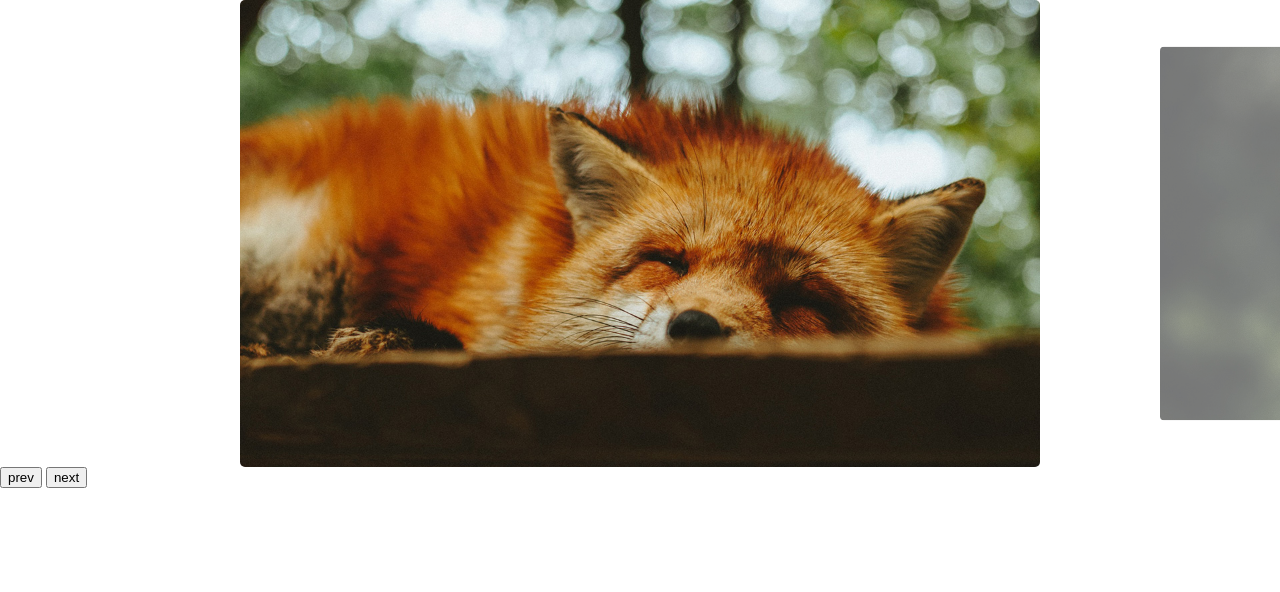
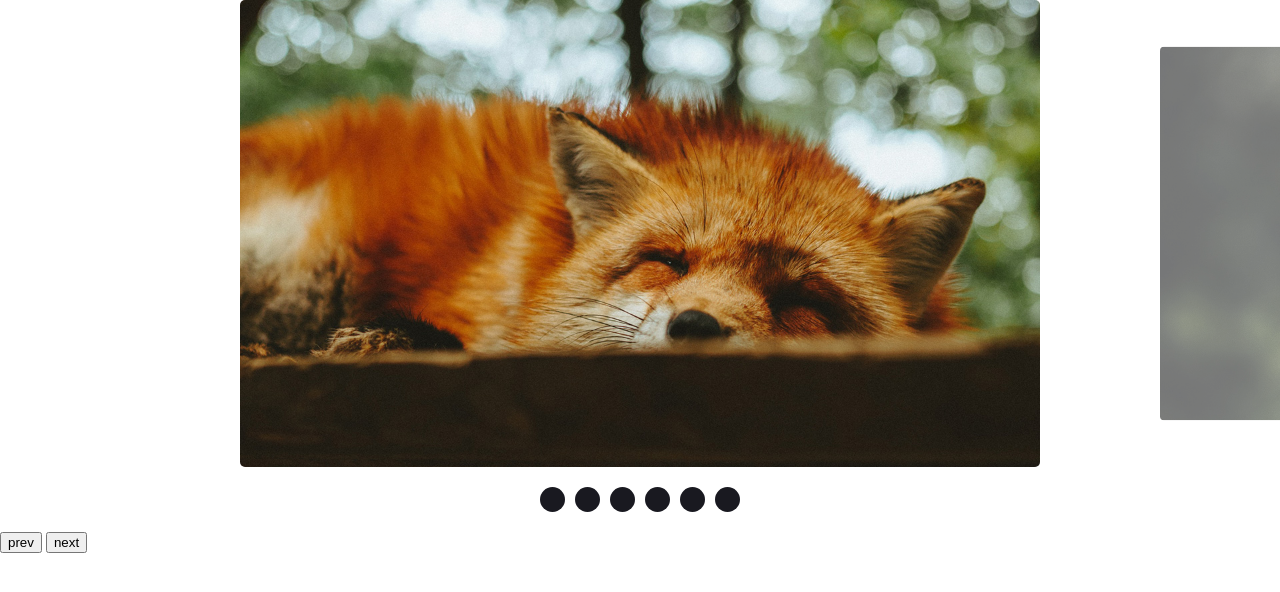
Before and after one commit to LuisCarlos-git/slide-js, a plain HTML site: page index.html in a window 1280 px wide. Drawn offline with Linux system fonts and the light colour scheme.

Commit message:
navigation slide

```diff
--- a/css/style.css
+++ b/css/style.css
@@ -41,3 +41,27 @@ img {
   opacity: 1;
   transform: scale(1);
 }
+
+[data-control="slide"] {
+  display: flex;
+  justify-content: center;
+  margin: 20px 0;
+}
+
+[data-control="slide"] li a {
+  display: block;
+  padding: 5px;
+  margin: 0 5px;
+  height: 15px;
+  width: 15px;
+  border-radius: 50%;
+  background: #191920;
+  overflow: hidden;
+  text-indent: -999px;
+  transition: 0.2s;
+}
+
+[data-control="slide"] li.active a,
+[data-control="slide"] li a:hover {
+  background: #444;
+}
--- a/js/script.js
+++ b/js/script.js
@@ -4,3 +4,4 @@ const slide = new SlideNav(".slide", ".slide-wrapper");
 
 slide.init();
 slide.addArrowNav(".prev", ".next");
+slide.addEventControl();
--- a/js/slide.js
+++ b/js/slide.js
@@ -6,6 +6,7 @@ export class Slide {
     this.wrapper = document.querySelector(wrapper);
     this.dist = { finalPosition: 0, startX: 0, movement: 0 };
     this.activeClass = "active";
+    this.changeEvent = new Event("changeEvent");
   }
 
   transition(active) {
@@ -95,6 +96,7 @@ export class Slide {
     this.slideIndexNav(index);
     this.dist.finalPosition = activeSlide.position;
     this.changeActiveClass();
+    this.wrapper.dispatchEvent(this.changeEvent);
   }
 
   slidePosition(item) {
@@ -153,6 +155,12 @@ export class Slide {
 }
 
 export class SlideNav extends Slide {
+  constructor(slide, wrapper) {
+    super(slide, wrapper);
+
+    this.bindControl();
+  }
+
   addArrowNav(prev, next) {
     this.prev = document.querySelector(prev);
     this.next = document.querySelector(next);
@@ -163,4 +171,47 @@ export class SlideNav extends Slide {
     this.prev.addEventListener("click", this.activePrevSlide);
     this.next.addEventListener("click", this.activeNextSlide);
   }
+
+  createElementControl() {
+    const control = document.createElement("ul");
+    control.dataset.control = "slide";
+    this.slideArray.forEach((item, index) => {
+      control.innerHTML += `<li><a href="#slide${index + 1}">${
+        index + 1
+      }</a></li>`;
+    });
+
+    this.wrapper.appendChild(control);
+    return control;
+  }
+
+  eventControl(item, index) {
+    item.addEventListener("click", (event) => {
+      event.preventDefault();
+      this.changeSlide(index);
+    });
+
+    this.wrapper.addEventListener("changeEvent", this.activeControlItem);
+  }
+
+  addEventControl(customControl) {
+    this.control =
+      document.querySelector(customControl) || this.createElementControl();
+
+    this.arrayControl = [...this.control.children];
+    this.arrayControl.forEach((item, index) => this.eventControl(item, index));
+  }
+
+  activeControlItem() {
+    this.arrayControl.forEach((item) =>
+      item.classList.remove(this.activeClass)
+    );
+
+    this.arrayControl[this.index.active].classList.add(this.activeClass);
+  }
+
+  bindControl() {
+    this.eventControl = this.eventControl.bind(this);
+    this.activeControlItem = this.activeControlItem.bind(this);
+  }
 }
```
